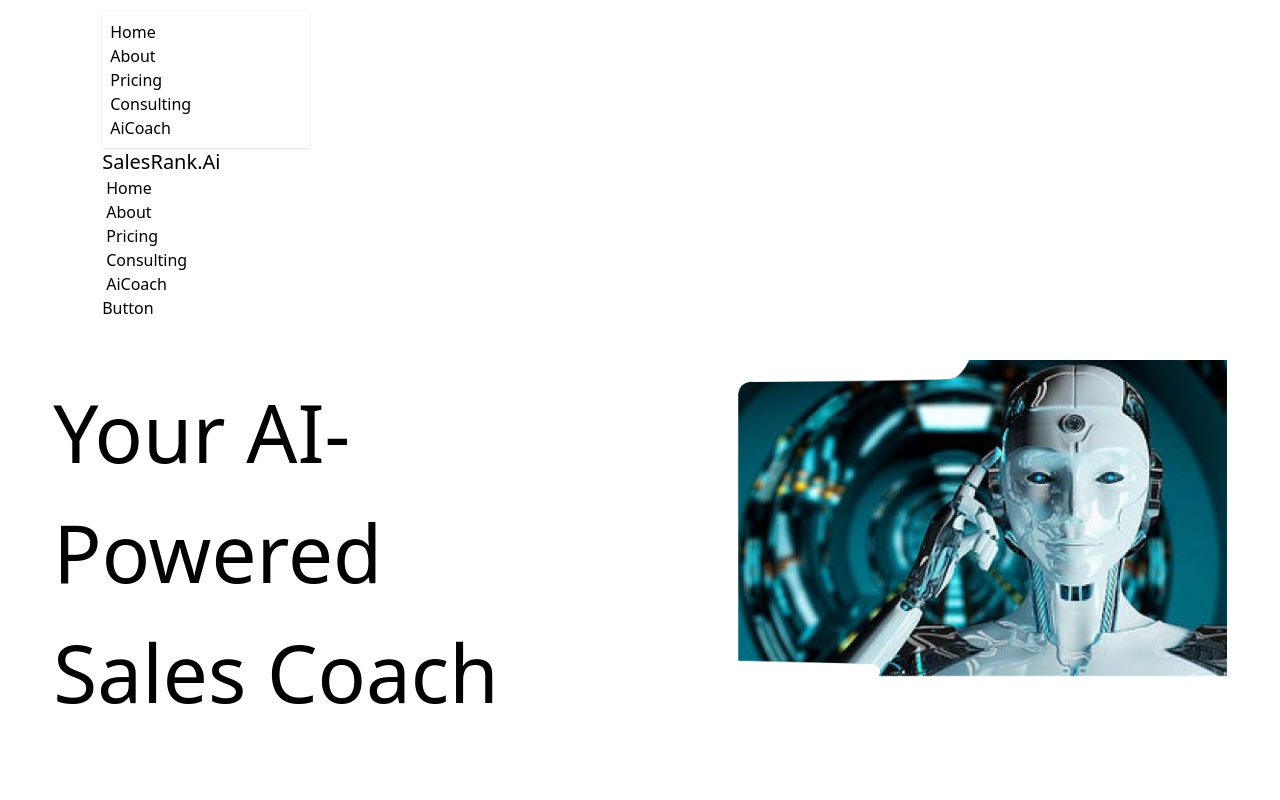
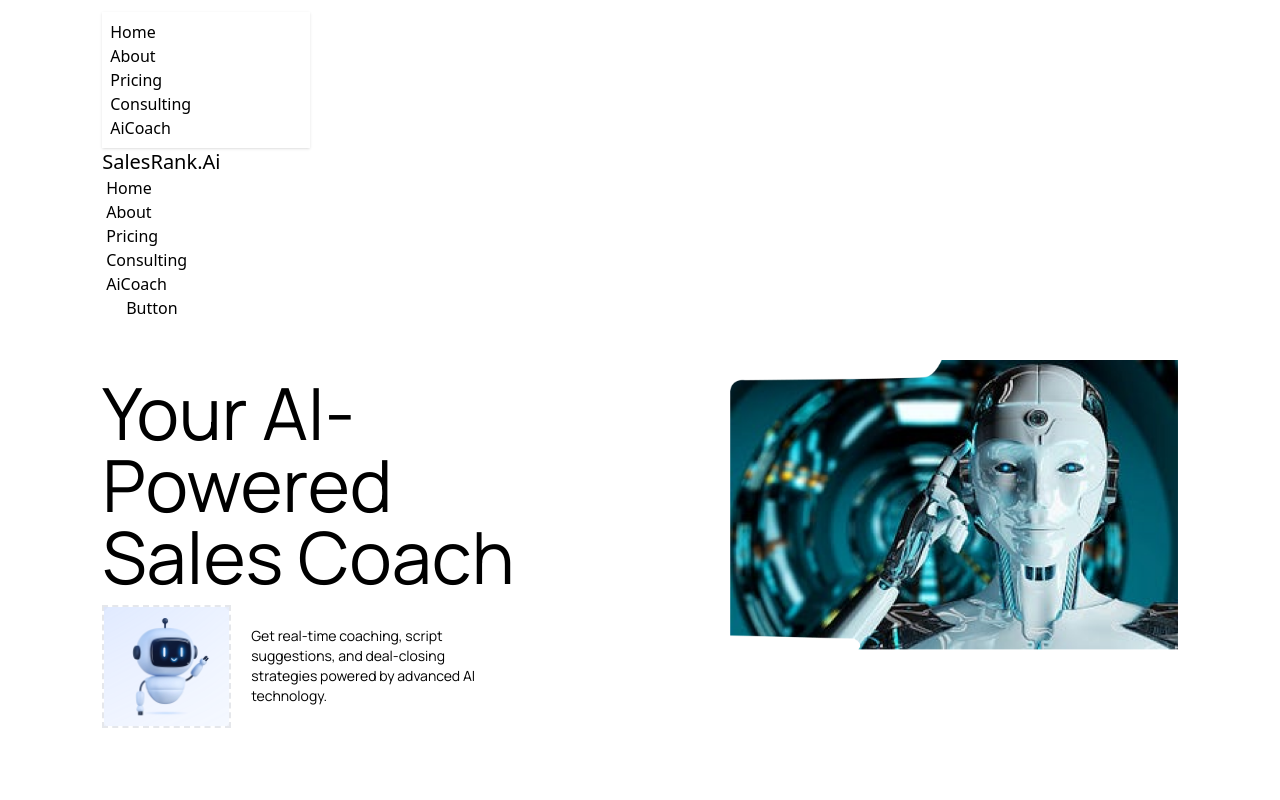
Before and after one commit to mehediScriptDev/sales-rank-ai, a React (Vite) app: page / in a window 1280 px wide. Shown: the top 800 px of the page. Built offline with nearby package versions, Linux system fonts and the light colour scheme.

Commit message:
headerd one

```diff
--- a/src/Components/Header.jsx
+++ b/src/Components/Header.jsx
@@ -58,7 +58,7 @@ const Header = () => {
           </ul>
         </div>
         <div className="navbar-end">
-          <a className="btn">Button</a>
+          <a className="btn btn-outline rounded-full px-6">Button</a>
         </div>
       </div>
     </section>
--- a/src/Components/Hero.jsx
+++ b/src/Components/Hero.jsx
@@ -1,15 +1,25 @@
 import React from 'react';
 import banner from './images/hero.png'
+import minirobo from './images/minirobo.png'
 
 const Hero = () => {
     return (
-        <section className='min-h-screen mt-10'>
+        <section className='min-h-screen mt-10 w-11/12 mx-auto'>
             <div className='grid grid-cols-12 items-center justify-center'>
                 <div className='col-span-7'>
-                    <h1 className='text-[80px]'>Your AI- <br /> Powered <br /> Sales Coach</h1>
+                    <h1 className='text-7xl pb-3 font-manrope'>Your AI- <br /> Powered <br /> Sales Coach</h1>
+                    <div className='flex gap-5 items-center max-w-2xl'>
+                        <img className='border-dashed border-2' src={minirobo} alt="" />
+                        <p className='text-sm font-manrope'>Get real-time coaching, script <br /> suggestions, and deal-closing <br /> strategies powered by advanced AI <br /> technology.</p>
+                    </div>
                 </div>
                 <div className='col-span-5 h-96'>
                     <img src={banner} alt="" />
+                </div>
+                <div>
+                    <div>
+                        <span></span>
+                    </div>
                 </div>
             </div>
 
--- a/tailwind.config.js
+++ b/tailwind.config.js
@@ -6,16 +6,17 @@ export default {
   ],
   theme: {
     extend: {
-      fontFamily:{
-        manrope: ["Manrope", "sans-serif"]
-      },
+
       colors:{
         bg: 'rgb(16, 53, 112)',
         toBg: 'rgb(0, 79, 206)',
         likebg: 'rgb(242, 243, 243)',
         anotherbg: 'rgb(239, 239, 239)',
         btnbg: 'rgb(0, 40, 104)',
-      }
+      },
+      fontFamily:{
+        manrope: "Manrope",
+      },
     },
   },
   plugins: [
```
Also changed, not shown: src/Components/images/minirobo.png (added).
